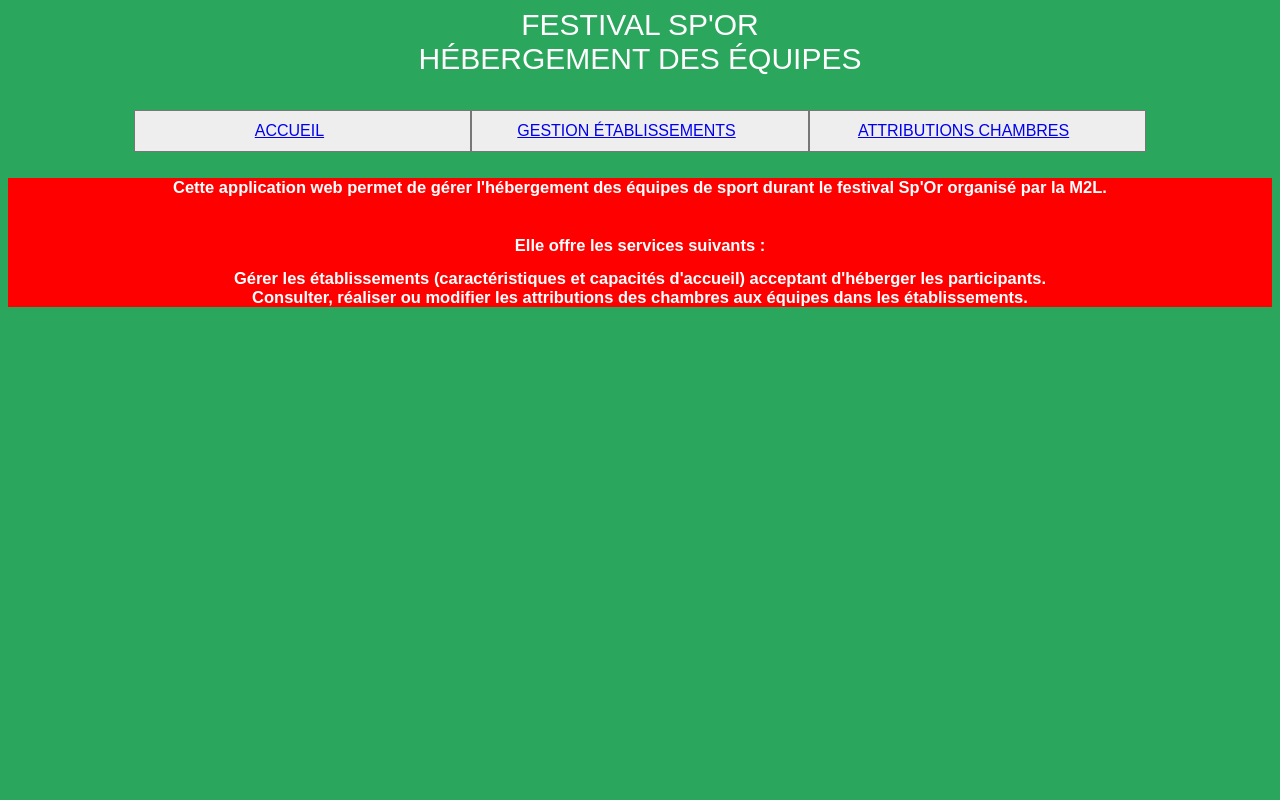
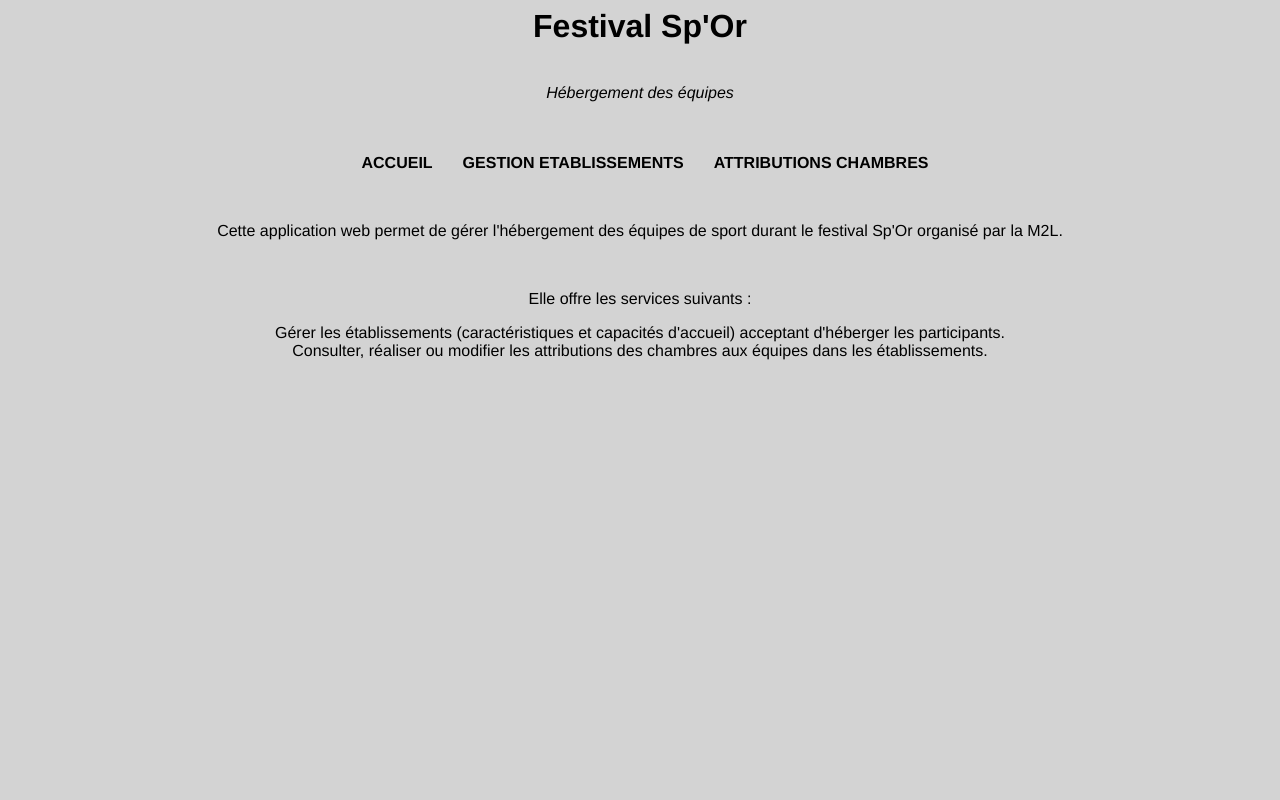
Before and after one commit to NamsYes/FestivalGE, a PHP site: page /index.php?page=Accueil in a window 1280 px wide. Run offline with PHP 8.4, Linux system fonts and the light colour scheme.

Commit message:
modif html/css
modification totale du css

```diff
--- a/Vues/pageTemplate.php
+++ b/Vues/pageTemplate.php
@@ -15,21 +15,21 @@
    <table width="100%" cellpadding="0" cellspacing="0">
    <tr>
       <td class="titre">
-         Festival Sp'Or <br>
-         <span id="texteNiveau2" class="texteNiveau2">
-         H&eacute;bergement des équipes</span><br>&nbsp;
+         <h1>Festival Sp'Or</h1><br>
+         <i>H&eacute;bergement des équipes</i><br>&nbsp;
       </td>
    </tr>
    </table>
+   <br>
 
    <!--  table with the menus -->
 
-   <table width='80%' cellpadding='0' cellspacing='0' class='tabMenu' align='center'>
-      <tr>
-         <td class='menu'><a class='$lacc' href='index.php?page=Accueil'>Accueil</a></td>
-         <td class='menu' ><a class='$leta' href='index.php?page=Etablissement'>Gestion établissements</a></td>
-         <td class='menu'><a class='$latt' href='index.php?page=Attribution'>Attributions chambres</a></td>
-      </tr>
-   </table>
+   <nav>
+      <ul>
+         <li><a href="index.php?page=Accueil">ACCUEIL</a>  </li>
+         <li><a href="index.php?page=Etablissement">GESTION ETABLISSEMENTS</a> </li>
+         <li><a href="index.php?page=Attribution">ATTRIBUTIONS CHAMBRES</a> </li>
+      </ul>
+   </nav>
  <br>
 </body>
--- a/Vues/vueAccueil.php
+++ b/Vues/vueAccueil.php
@@ -2,11 +2,11 @@
 
 <?php ob_start(); ?>
 
-<div class="home" align=center style="color:white;background-color:red;">
-<h2> Cette application web permet de gérer l'hébergement des équipes de sport durant le festival Sp'Or organisé par la M2L. </h2></br>
-<h2> Elle offre les services suivants :</h2>
-<h2> Gérer les établissements (caractéristiques et capacités d'accueil) acceptant d'héberger les participants.</br>
-Consulter, réaliser ou modifier les attributions des chambres aux équipes dans les établissements.</h2>
+<div class="home">
+    <p> Cette application web permet de gérer l'hébergement des équipes de sport durant le festival Sp'Or organisé par la M2L. </p></br>
+    <p> Elle offre les services suivants :</p>
+    <p> Gérer les établissements (caractéristiques et capacités d'accueil) acceptant d'héberger les participants.</br>
+    Consulter, réaliser ou modifier les attributions des chambres aux équipes dans les établissements.</p>
 </div>
 <?php $contenu = ob_get_clean(); ?>
 
--- a/Vues/vueAttributions.php
+++ b/Vues/vueAttributions.php
@@ -12,7 +12,7 @@
    <table width='75%' cellspacing='0' cellpadding='0' align='center'>
       <tr>
          <td>
-            <a href='index.php?page=ModifAttribution'>Effectuer ou modifier les attributions</a>
+            <div class="sp"><button><a class="lien" href='index.php?page=ModifAttribution'>Effectuer ou modifier les attributions</a></button></div>
          </td>
       </tr>
    </table>
--- a/Vues/vueCreationEtablissement.php
+++ b/Vues/vueCreationEtablissement.php
@@ -168,7 +168,7 @@
          <td align='left'><input type='reset' value='Annuler' name='annuler'> </td>
       </tr>
       <tr>
-         <td colspan='2' align='center'><a href='index.php?page=Etablissement'>Retour</a> </td>
+         <td colspan='2' align='center'><a class="lien" href='index.php?page=Etablissement'>Retour</a> </td>
       </tr>
    </table>
 </form>
--- a/Vues/vueDonnerNbChambres.php
+++ b/Vues/vueDonnerNbChambres.php
@@ -30,7 +30,7 @@
 
    <input type='submit' value='Valider' name='valider'>
    <input type='reset' value='Annuler' name='Annuler'><br><br>
-   <a href='index.php?page=ModifAttribution'>Retour</a>
+   <a class="lien"href='index.php?page=ModifAttribution'>Retour</a>
    </center>
 </form>
 
--- a/Vues/vueModificationAttributions.php
+++ b/Vues/vueModificationAttributions.php
@@ -148,7 +148,7 @@
 echo "
 <table align='center' width='80%'>
    <tr>
-      <td width='34%' align='left'><a href='index.php?page=Attribution'>Retour</a>
+      <td width='34%' align='left'><a class='lien'href='index.php?page=Attribution'>Retour</a>
       </td>
       <td class='reserveSiLien'>&nbsp;</td>
       <td width='30%' align='left'>Réservation possible si lien</td>
--- a/controllers/controllers.php
+++ b/controllers/controllers.php
@@ -53,7 +53,7 @@
 
             default :
 
-                echo afficheErreur();
+                 afficheErreur();
                 break;
 
         }
@@ -61,6 +61,6 @@
 
     else
     {
-        afficheErreur();
+        echo 'hrbrbhrb';
     }
 }
--- a/css/cssGeneral.css
+++ b/css/cssGeneral.css
@@ -1,182 +1,114 @@
-/* FEUILLE DE STYLES POUR TOUS LES STYLES DE L'APPLICATION
-(Remarque : à plusieurs reprises, l'attribut color:black est précisé bien qu'il
-ne soit pas utile ; ceci permet une validation du W3C sans avertissement.
-Idem pour background-color) */
+*{
+   font-family: Helvetica, Arial, sans-serif
+}
+/* CSS page d'accueil */
 
-/* Style de base pour la page (couleur fond : ocre, couleur texte : noir) */
-.basePage
+.bienvenue
 {
-   background-color:#2AA75C;
-   color:darkgreen;
-   font:11px Arial, Helvetica, sans-serif;
+   text-align: center;
 }
 
-/* Style pour le titre (couleur du texte : rouge) */
+body
+{
+   background-color: lightgray;
+}
+
 .titre
 {
-   background-color:#2AA75C;
-   color:#FFFFFF;
-   font:30px Arial, Helvetica, sans-serif;
-   text-align:center;
-   text-transform: uppercase;
+   text-align: center;
+}
+
+
+/* barre de navigation */
+
+nav ul
+ {
+   list-style-type: none;
+   display: flex;
+   justify-content: center;
+   flex-wrap: wrap;
+}
+
+nav li {
+   margin-right: 30px;
+}
+
+nav a {
+   font-size: 1em;
+   font-weight: bold;
+   color: rgb(0, 0, 0);
+   padding-bottom: 3px;
+   text-decoration: none;
 
 }
 
-/* Style pour le texte de 2ème niveau du titre */
-.texteNiveau2
-{
-   font:20px ,'Roboto:400', sans-serif;
-   text-transform: uppercase;
+nav a:hover {
+   color:darkorange;
+   border-bottom: 3px solid black;
 }
 
-/* Style pour le texte de la page d'accueil (couleur : bleu foncé avec mise en
-gras et en italique) */
-.texteAccueil
+/* css texte accueil */
+
+.home
 {
-   background-color:#2AA75C;
-   color:white;
-   font:14px 'Roboto:400', "Times New Roman", Times, serif;
-   font-weight:bold;
+   text-align: center;
 }
 
-/* Style pour le texte dans les différentes balises citées */
-td,tr
+/* CSS Etablissement */
+
+.tabNonQuadrille
 {
-   font:11px Arial, Helvetica, sans-serif;
+   background-color:rgb(202, 200, 200);
+   border: 1px solid black;
+   border-radius: 10px;
+   box-shadow: 3px 3px 3px rgb(164, 164, 164);
+   padding: 5px;
+}
+/* css lien etab */
+.lien
+{
+   text-decoration: none;
 }
 
-/* STYLES POUR LES MENUS */
-
-/* Style du tableau contenant les éléments de menu : fond bleu ciel, épaisseur
-1px, espacement de 3x entre la bordure gauche de chaque cellule et le texte et
-texte centré */
-table.tabMenu td
+.lien:hover
 {
-
-   color:lightgrey;
-   border-bottom:1px solid #777777;
-   border-right:1px solid #777777;
-   border-left:1px solid #777777;
-   border-top:1px solid #777777;
-   padding-left:3px;
-   width:33%;
-   height:40px;
-   text-align:center;
-   text-transform: uppercase;
-
-	list-style-type: none;
-
-	background-color: #eeeeee;
-	font-family:'Roboto:400', sans-serif;
-	font-size: medium;
-	padding-right: 30px;
+   color: darkorange;
 }
 
-/* Style pour les éléments du menu (mise en gras et italique) */
-.menu
+.lien:checked
 {
-   font:15px, 'Roboto:400', sans-serif;
-
-   text-align:left;
+   color:blueviolet
 }
 
-/* STYLES POUR LES TABLEAUX QUADRILLÉS */
-
-/* Style des tableaux avec quadrillage : épaisseur du quadrillage 1px,
-espacement de 3x entre la bordure gauche de chaque cellule et le texte */
-table.tabQuadrille td
+.tabNonQuadrille td
 {
-   border-bottom:1px solid #777777;
-   border-right:1px solid #777777;
-   border-left:1px solid #777777;
-   border-top:1px #777777;
-   padding-left:3px;
+   border: 0.1px solid rgb(109, 109, 109);
+   padding: 10px;
 }
 
-/* Style pour la 1ère ligne d'en-tête des tableaux quadrillés : fond avec
-nuances de jaune et texte centré */
-tr.enTeteTabQuad
+/* CSS attribution */
+.sp a{
+   text-decoration: none;
+   color: white;
+
+}
+button
 {
-   background-image:url('../images/xpBarre.jpg');
-   height:21px;
-   text-align:center;
+   background-color: black;
+
+   /*border: 1px solid black;*/
+   border-radius: 10px;
+   padding: 10px;
+   font-size: 14px;
+
+
 }
 
-/* Style pour les lignes (autres que la 1ère ligne d'en-tête) des tableaux
-quadrillés : fond écru et texte centré */
-tr.ligneTabQuad
+.tabQuadrille
 {
-   background-color:#FFFFE0;
-   text-align:center;
-   color:black;
+   background-color:rgb(202, 200, 200);
+   /*border: 1px solid black;*/
+   border-radius: 10px;
+   box-shadow: 3px 3px 3px rgb(164, 164, 164);
+   padding: 15px;
 }
-
-/* STYLES POUR LES TABLEAUX NON QUADRILLÉS */
-
-/* Style des tableaux sans quadrillage : fond écru, épaisseur de la bordure
-1px */
-table.tabNonQuadrille
-{
-   background-color:lightgrey;
-   border-bottom:1px solid #777777;
-   border-right:1px solid #777777;
-   border-left:1px solid #777777;
-   border-top:1px #777777;
-   color:black;
-}
-
-/* Style pour la ligne d'en-tête des tableaux non quadrillés : fond avec
-nuances de jaune, texte centré et en gras et trait bas pour séparer l'en-tête du
-corps du tableau */
-tr.enTeteTabNonQuad td
-{
-   background-image:url('../images/xpBarre.jpg');
-   height:21px;
-   text-align:center;
-   font-weight:bold;
-   border-bottom:1px solid #777777;
-}
-
-/* Style pour les lignes (autres que la 1ère ligne d'en-tête) des tableaux non
-quadrillés : fond écru, hauteur plus importante, texte aligné à gauche et
-espacement de 3px entre la bordure gauche de chaque cellule et le texte */
-tr.ligneTabNonQuad td
-{
-   background-color: lightgrey;
-   height:28px;
-   text-align:left;
-   padding-left:3px;
-   color:black;
-}
-
-/* STYLE POUR LES MESSAGES D'ERREUR AFFICHÉS EN BAS DE PAGE (FOND : OCRE,
-COULEUR DU TEXTE : ROSE) */
-
-.msgErreur
-{
-   background-color:#FFDD88;
-   color:#FF00CC;
-   font-size:14px;
-}
-
-/* STYLES POUR LES ATTRIBUTIONS */
-
-/* Fond blanc */
-td.reserveSiLien
-{
-   background-color:#FFFFFF;
-   color:black;
-}
-
-/* Fond parme */
-td.reserve
-{
-   background-color:lightgrey;
-   color:black;
-}
-
-/* Surlignage de la page courante sur le header */
-a.active{
- text-decoration:underline;
- background:#d95b7d;
-}
--- a/index.php
+++ b/index.php
@@ -1,5 +1,7 @@
+<html>
 <?php
 
 require 'controllers/controllers.php';
 
 ?>
+</html>
```
Also changed, not shown: Vues/vueEtablissement.php (+9 -7 lines).
